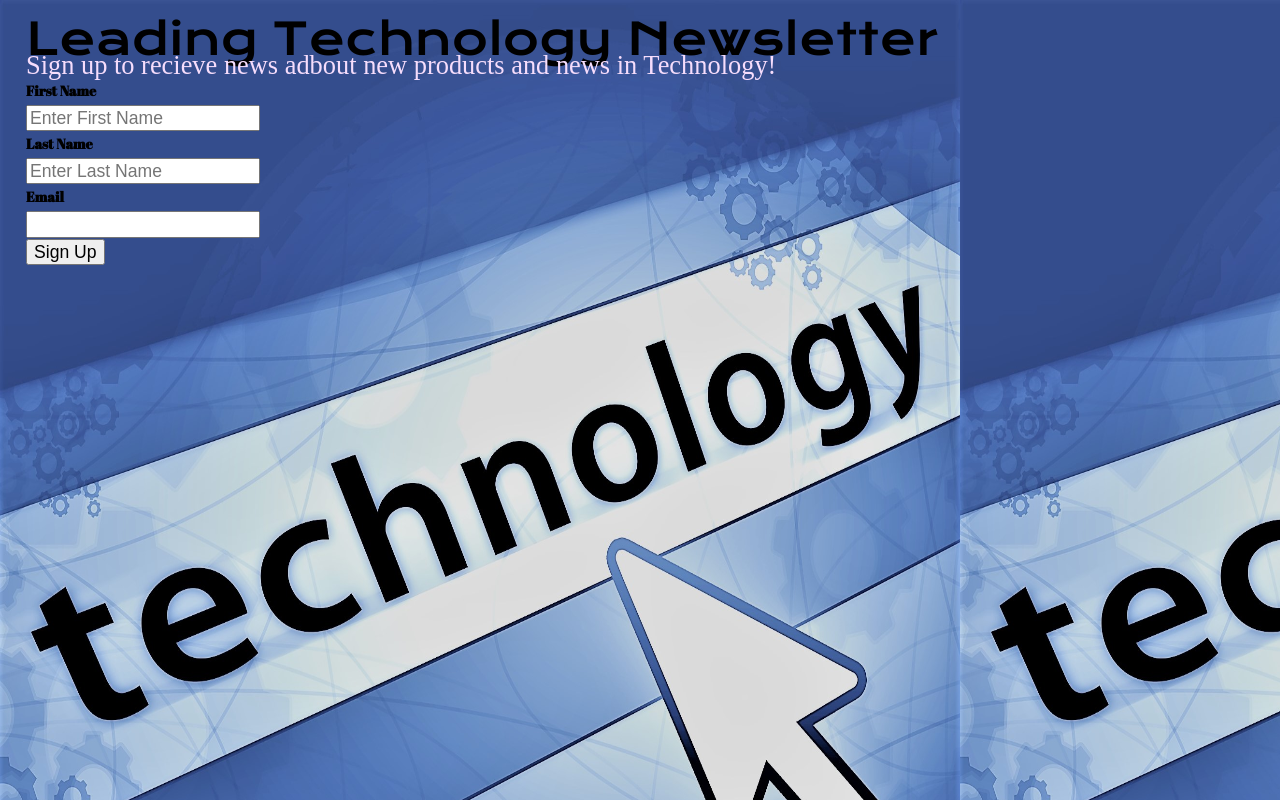
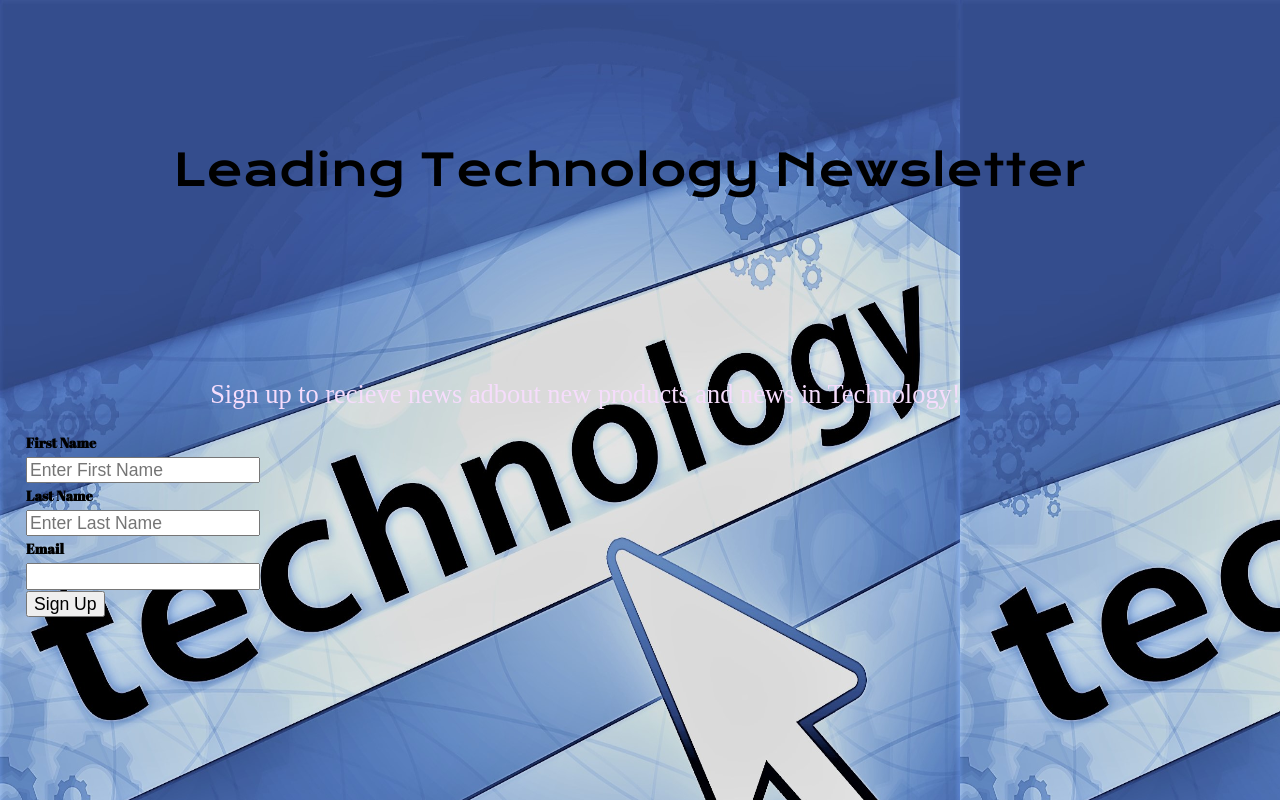
Before and after one commit to HRizwan1/ITMD-362-Project1, a plain HTML site: page index.html in a window 1280 px wide. Drawn offline with nearby package versions, Linux system fonts and the light colour scheme; a web font is replaced by a local one.

Commit message:
Update style.css

```diff
--- a/css/style.css
+++ b/css/style.css
@@ -242,10 +242,19 @@ p {
 	font-family: 'Bellefair', serif;
 	font-size: 120%;
 	color: #F6DDFC;
+	margin-bottom: 17px;
+	margin-left: 15%;
+	padding-top: 6px;
+	padding-bottom: 6px;
 }
 h1 {
 	font-family: 'Krona One', sans-serif;
 	font-size: 200%;
+	margin-top: 10%;
+	margin-left: 12%;
+	margin-bottom:15%;
+	padding-top: 8px;
+	padding-bottom: 8px;
 }
 label {
 	font-family: 'Abril Fatface', cursive;
```
